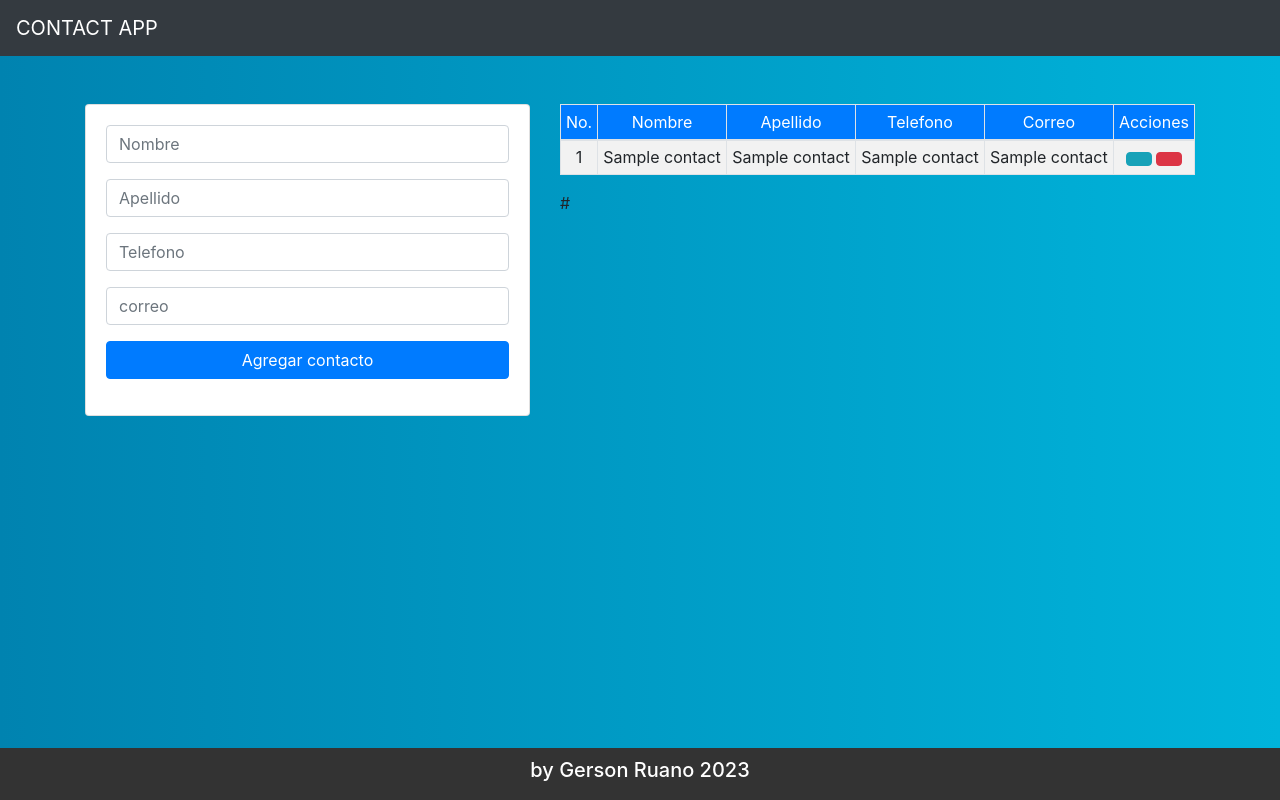
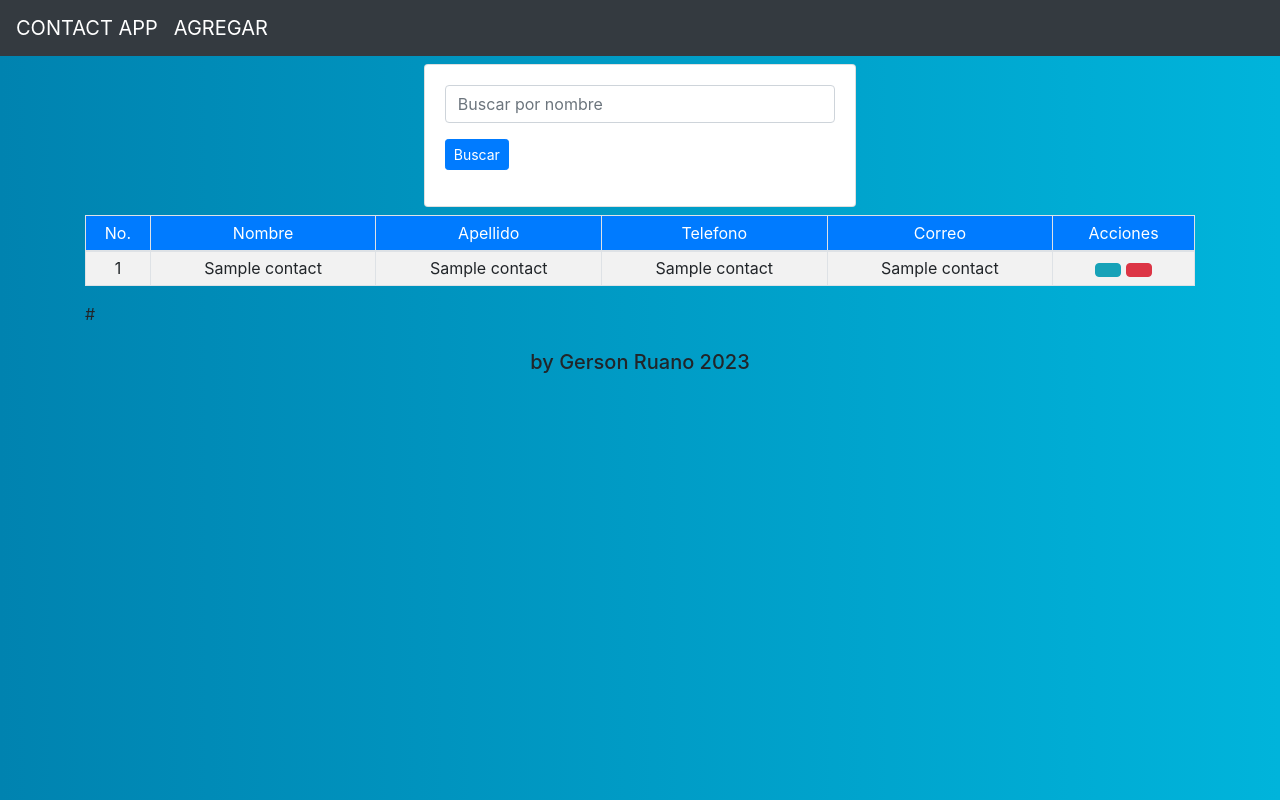
Before and after one commit to gerson-ruano/contact-app, a Flask app: template Templates/index.html in a window 1280 px wide. Run offline with Flask 3, Linux system fonts and the light colour scheme; the template is opened without the code that fills it: most values are stand-ins (such as "Sample title", 1, 10 or a date in 2020); some libraries are stand-ins or nearby versions.

Commit message:
se agrego busqueda por nombre de contacto, se separo la funcion de agregar contacto en una nueva pagina con acceso directo en el banner principal

```diff
--- a/App.py
+++ b/App.py
@@ -17,19 +17,28 @@ mysql = MySQL(app)
 @app.route('/')
 def inicio():
   page = request.args.get('page', type=int, default=1)
-  per_page = 12  # Número de elementos por página
+  per_page = 5  # Número de elementos por página
 
+  search_query = request.args.get('q', default='')
   cur = mysql.connection.cursor()
-  cur.execute(' SELECT * FROM contact')
+  if search_query:
+        # Realiza una búsqueda filtrada
+      cur.execute('SELECT * FROM contact WHERE fullname LIKE %s OR id LIKE %s', ('%' + search_query + '%', '%' + search_query + '%'))
+  else:
+      # Sin búsqueda, recupera todos los contactos
+      cur.execute('SELECT * FROM contact')
   data = cur.fetchall()
-
   pagination = Pagination(page=page, total=len(data), record_name='contacts', per_page=per_page)
 
-    # Asegúrate de pasar solo los elementos necesarios según la página actual
+  #cur = mysql.connection.cursor()
+  #cur.execute(' SELECT * FROM contact')
+  #data = cur.fetchall()
+  #pagination = Pagination(page=page, total=len(data), record_name='contacts', per_page=per_page)
+    ## Asegúrate de pasar solo los elementos necesarios según la página actual
   return render_template('/index.html', contacts=data[(page-1)*per_page:page*per_page], pagination=pagination)
 
 #Funcion de agregar contacto
-@app.route('/add_contact', methods = ['POST'])
+@app.route('/add_contact', methods = ['GET','POST'])
 def add_contact():
   if request.method == 'POST':
     fullname = request.form['fullname']
@@ -42,6 +51,7 @@ def add_contact():
     mysql.connection.commit()
     flash('Contacto agregado satisfactorimente')
     return redirect(url_for('inicio'))
+  return render_template('add_contact.html')  # Renderiza la plantilla para GET
 
 #Funcion de editar contacto
 @app.route('/edit/<id>')
--- a/Templates/index.html
+++ b/Templates/index.html
@@ -1,8 +1,8 @@
 {% extends 'layout.html' %}
 {% block body %}
-
-<div class="row">
+<div class="container">
     <div class="col-md-5">
+        <div class="d-flex justify-content-center">
             {% with messages = get_flashed_messages() %}
             {% if messages %}
             {% for message in messages %}
@@ -11,9 +11,9 @@
             {% elif 'actualizado' in message %}
             {% set alert_type = 'info' %}
             {% elif 'removido' in message %}
+            {% set alert_type = 'danger' %}
+            {% else %}
             {% set alert_type = 'warning' %}
-			  {% else %}
-				{% set alert_type = 'info' %}
             {% endif %}
             <div class="alert alert-{{ alert_type }} alert-dismissible fade show" role="alert" id="flash-alert">
                 <p>{{ message }}</p>
@@ -22,32 +22,35 @@
                 </button>
             </div>
             {% endfor %}
-            {% endif  %}
+            {% endif %}
             {% endwith %}
+        </div>
+    </div>
+</div>
+
+<div class="container">
+    <div class="row justify-content-center">
+        <div class="col-md-5">
             <div class="card card-body">
-            <form action="/add_contact" method="POST">
+                <form action="/" method="GET">
                     <div class="form-group">
-                    <input required type="text" name="fullname" placeholder="Nombre" class="form-control">
+                        <input type="text" name="q" placeholder="Buscar por nombre" class="form-control"
+                            value="{{ request.args.get('q', '') }}">
                     </div>
-                <div class="form-group">
-                    <input required type="text" name="lastname" placeholder="Apellido" class="form-control">
-                </div>
-                <div class="form-group">
-                    <input required type="text" minlength="8" maxlength="8"  name="phone" placeholder="Telefono" class="form-control">
-                </div>
-                <div class="form-group">
-                    <input required type="email" name="email" placeholder="correo" class="form-control">
-                </div>
-                <div class="form-group">
-                    <button type="submit" class="btn btn-primary btn-block">
-                        Agregar contacto
+                    <div class="form-group"><button type="submit" class="btn btn-primary btn-sm">
+                            Buscar
                         </button>
                     </div>
                 </form>
             </div>
         </div>
-    <div class="col-md-7">
-        <table class="table table-striped table-bordered bg-white table-sm rounded">
+    </div>
+</div>
+<div class="row justify-content-center">
+    <div class="col-md-12 mt-2">
+        {% if contacts %}
+        <div class="table-responsive">
+            <table class="table table-striped custom-table table-bordered bg-white table-sm rounded">
                 <thead>
                     <tr class="text-center text-white bg-primary">
                         <td>No.</td>
@@ -67,10 +70,6 @@
                         <td>{{ contact.3}}</td>
                         <td>{{ contact.4}}</td>
                         <td>
-                       <!--v class="btn-group" role="group" aria-label="">Editar
-                        <button type="button" class="btn btn-warning">Editar</button>
-                        <button type="button" class="btn btn-warning">Borrar</button-->
-                    </div>
                             <a href="/edit/{{contact.0 }}" class="btn btn-info">
                                 <span class="fas fa-edit"></span>
                             </a>
@@ -81,23 +80,28 @@
                             <!--a href="#" class="btn btn-danger btn-delete" data-toggle="modal" data-target="#confirmDeleteModal_{{ contact.0 }}">
                                 <span class="fas fa-trash"></span>
                             </a-->
-
                         </td>
                     </tr>
                     {% endfor %}
                 </tbody>
             </table>
+        </div>
         <div class="pagination">
             {{ pagination.links }}
+        </div>
+        {% else %}
+        <h5 class="text-white text-center mt-2">No se encontraron resultados.</h5><br>
+        {% endif %}
+    </div>
 </div>
 </div>
 </div>
 <script>
-    document.addEventListener('DOMContentLoaded', function() {
+    document.addEventListener('DOMContentLoaded', function () {
         var flashAlert = document.getElementById('flash-alert');
 
         if (flashAlert) {
-            setTimeout(function() {
+            setTimeout(function () {
                 flashAlert.style.display = 'none';
             }, 2000);  // 2000 milliseconds = 2 seconds
         }
--- a/Templates/layout.html
+++ b/Templates/layout.html
@@ -23,15 +23,18 @@
     <a class="navbar-brand" href="/">CONTACT APP
       <span class="fas fa-address-card"></span>
     </a>
+	<a class="navbar-brand" href="/add_contact">AGREGAR
+      <span class="fas fa-plus-square"></span>
+    </a>
     <button class="navbar-toggler" type="button" data-toggle="collapse" data-target="#navbarNav"
       aria-controls="navbarNav" aria-expanded="false" aria-label="Toggle navigation">
       <span class="navbar-toggler-icon"></span>
     </button>
   </nav>
-  <div class="container pt-5">
+  <div class="container pt-2">
     {% block body %}
     {% endblock %}
-  </div><br>
+  </div><br class="">
   <footer class="text-center mt-10 footer">
     <h5>
         by Gerson Ruano 2023
@@ -43,5 +46,4 @@
   <script src="static/js/jquery-3.4.1.min.js"></script-->
   <script src="{{url_for('static', filename='js/main.js')}}"></script>
 </body>
-
 </html>
--- a/config.py
+++ b/config.py
@@ -2,5 +2,5 @@ class Config:
     MYSQL_HOST = 'localhost'
     MYSQL_USER = 'root'
     MYSQL_PASSWORD = 'root'
-    MYSQL_DB = 'contact'
+    MYSQL_DB = 'flaskcontact'
     SECRET_KEY = 'mysecretkey'
--- a/static/css/main.css
+++ b/static/css/main.css
@@ -5,14 +5,18 @@ background: linear-gradient(to right, #0083B0, #00B4DB); /* W3C, IE 10+/ Edge, F
 
 }
 .content {
-    padding-bottom: 50px; /* Ajusta el espacio en la parte inferior para evitar que el pie de página se superponga al contenido */
+    padding-bottom: 10px; /* Ajusta el espacio en la parte inferior para evitar que el pie de página se superponga al contenido */
 }
 
-.footer {
+/*.footer {
     position: absolute;
     bottom: 0;
     width: 100%;
     background-color: #333;
     color: white;
     padding: 10px;
+}*/
+
+.custom-table {
+    border-radius: 30px; /* O el valor que desees */
 }
```
Also changed, not shown: Templates/add_contact.html (added, +33 -0 lines). Lines whose indentation alone changed are shown as unchanged.
